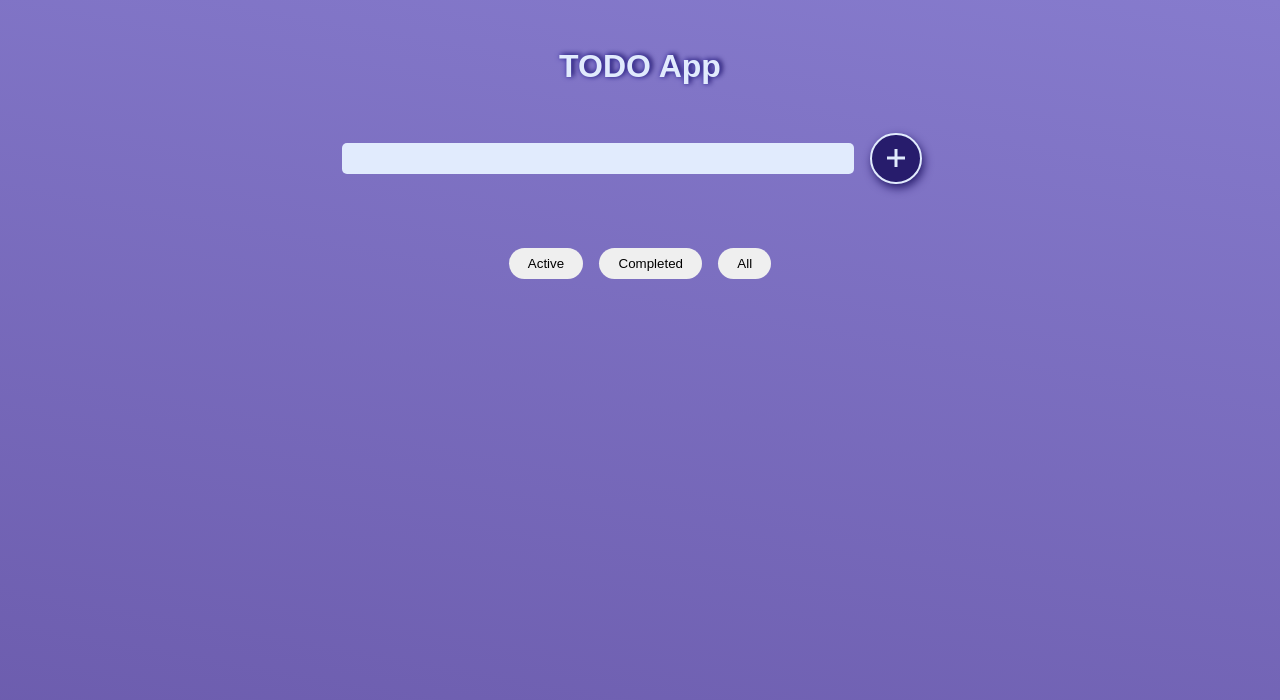
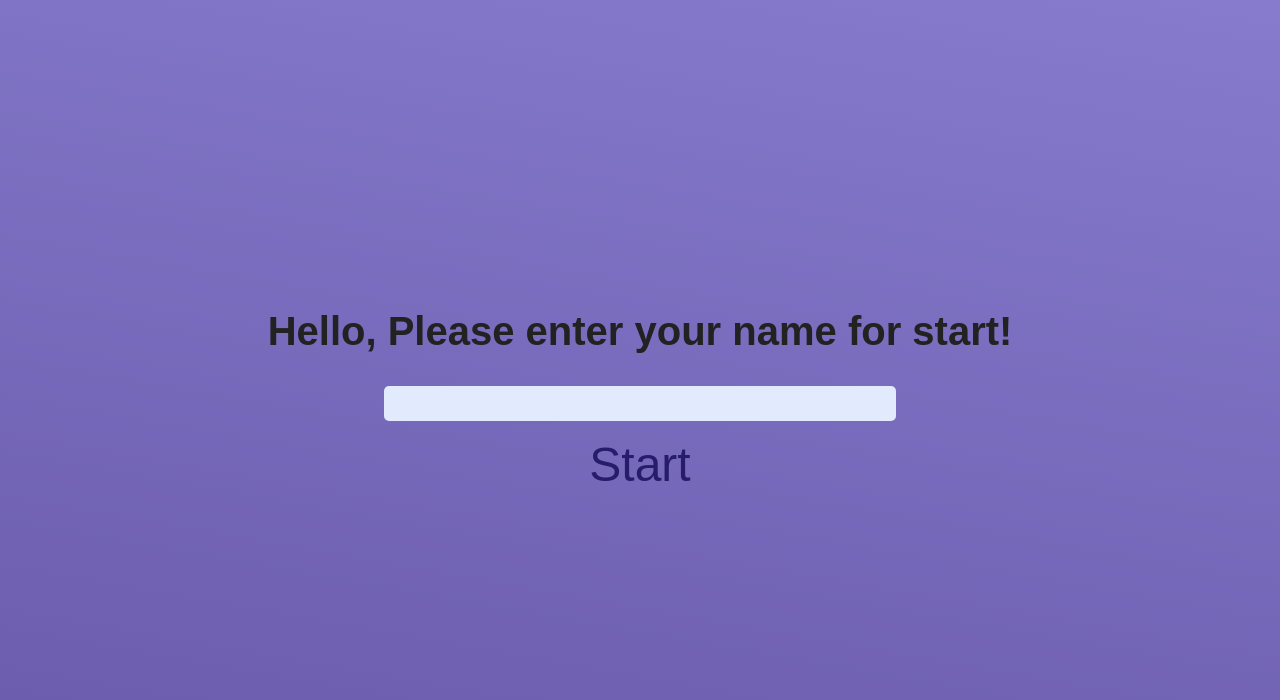
Before and after one commit to MaxShylo/react_intensive_todo-app, a React (Create React App) app: page / in a window 1280 px wide. Shown: the top 700 px of the page. Built offline with nearby package versions, Linux system fonts and the light colour scheme; a web font is replaced by a local one.

Commit message:
start-page implemented and added app navigation using react-router v6

```diff
--- a/src/App.js
+++ b/src/App.js
@@ -1,13 +1,16 @@
-import Todos from './components/Todos';
-import DisplayTodos from './components/DisplayTodos';
+import React from 'react';
+import Start from './components/Start';
+import TodoPage from './components/TodoPage';
 import './styles/main.css';
+import { Routes, Route } from "react-router-dom";
 
 function App() {
   return (
     <div className="App">
-      <h1 className='Page-title'>TODO App</h1>
-      <Todos />
-      <DisplayTodos />
+      <Routes>
+        <Route exact path='/' element={<Start />} />
+        <Route exact path='/todos' element={<TodoPage />} />
+      </Routes>
     </div>
   );
 }
--- a/src/components/Start.jsx
+++ b/src/components/Start.jsx
@@ -1,11 +1,50 @@
-import React from 'react';
+import React, { useState } from 'react';
+import { useNavigate } from 'react-router-dom';
 
-export const Start = () => {
+const Start = () => {
+  const [name, setName] = useState('');
+  const navigate = useNavigate();
+
+  const clickHandler = (event) => {
+    if (name === '') {
+      alert('Name is empty!!! Please, provide your name!');
+    } else {
+      navigate('/todos', {
+        state: {
+          userName: name,
+        },
+      });
+    }
+  }
+
+  const handleChange = (event) => {
+    const { value } = event.target;
+
+    setName(value);
+  }
+
   return (
-    <div className="start-container">
-      <h1>Hello, Please enter name for start!</h1>
-      <input type="text" />
-      <button>Start</button>
+    <div className="Start-container">
+      <h1
+        className='Start-container__title'
+      >
+        Hello, Please enter your name for start!
+      </h1>
+
+      <input
+        className='Start-container__input'
+        type="text"
+        value={name}
+        onChange={handleChange}
+      />
+
+      <button
+        className='Start-container__button'
+        onClick={clickHandler}>
+        Start
+      </button>
     </div>
   )
 }
+
+export default Start;
--- /dev/null
+++ b/src/components/TodoPage.jsx
@@ -0,0 +1,19 @@
+import React from 'react';
+import Todos from './Todos';
+import DisplayTodos from './DisplayTodos';
+import { useLocation } from 'react-router-dom';
+
+const TodoPage = () => {
+  const location = useLocation();
+  const { userName } = location.state;
+
+  return (
+    <>
+      <h1 className='Page-title'>{`${userName.toUpperCase()}\`s todos`}</h1>
+      <Todos />
+      <DisplayTodos />
+    </>
+  )
+}
+
+export default TodoPage;
--- a/src/index.js
+++ b/src/index.js
@@ -6,11 +6,15 @@ import reportWebVitals from './reportWebVitals';
 import { Provider } from 'react-redux';
 import store from './redux/store';
 
+import { BrowserRouter as Router } from "react-router-dom";
+
 const root = ReactDOM.createRoot(document.getElementById('root'));
 root.render(
   <React.StrictMode>
     <Provider store={store}>
-      <App />
+      <Router>
+        <App />
+      </Router>
     </Provider>
   </React.StrictMode>
 );
--- a/src/styles/main.css
+++ b/src/styles/main.css
@@ -26,12 +26,43 @@ body {
   flex-direction: column;
 }
 
+.Start-container {
+  position: fixed;
+  top: 50%;
+  transform: translateY(-50%);
+  display: flex;
+  flex-direction: column;
+  align-items: center;
+  align-self: center;
+}
+
+.Start-container__title {
+  margin-bottom: 2rem;
+  font-size: 2.5rem;
+  text-align: center;
+}
+
+.Start-container__input {
+  margin-bottom: 1rem;
+}
+
+.Start-container__button {
+  background-color: transparent;
+  border: none;
+  color: #271c6c;
+  font-size: 3rem;
+  transition-duration: 0.7s;
+}
+
+.Start-container__button:hover {
+  color:#e1ebfd;
+}
+
 .Page-title {
   display: inline;
   text-align: center;
   margin-bottom: 2rem;
   color: #e1ebfd;
-
   text-shadow: 0 0 5px #433aa8, 3px -1px 5px #271c6c;
 }
 
@@ -40,18 +71,20 @@ body {
   justify-content: center;
 }
 
-.Todo-adder__input {
+.Todo-adder__input,
+.Start-container__input {
   min-width: 15rem;
   width: 40vw;
   max-height: 2.5rem;
   background-color: #e1ebfd;
-  border: none;
+  border: 2px solid transparent;
   border-radius: 5px;
   padding: 0.5rem 1rem;
   align-self: center;
 }
 
-.Todo-adder__input:focus {
+.Todo-adder__input:focus,
+.Start-container__input:focus {
   outline: none;
   border: 2px solid #433aa8
 }
```
